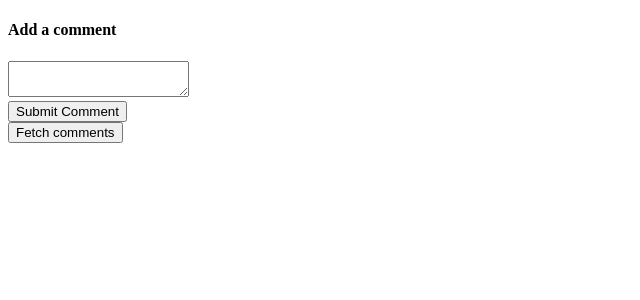
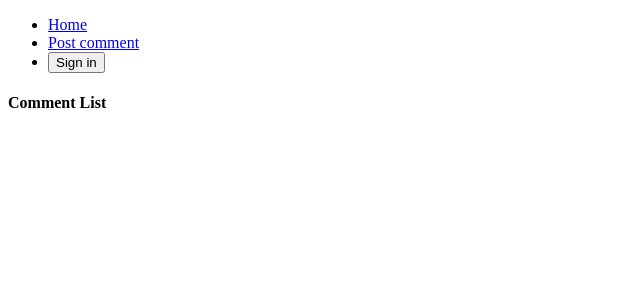
Before and after one commit to danciupeiu/ReactPlaygroundTesting, a React (Create React App) app: page / in a window 1280 px wide. Shown: the top 300 px of the page, without its empty margins (0-640 px from the left). Built offline with nearby package versions, Linux system fonts and the light colour scheme.

Commit message:
HOC initial contribution

```diff
--- a/package.json
+++ b/package.json
@@ -10,6 +10,7 @@
     "react": "^16.9.0",
     "react-dom": "^16.9.0",
     "react-redux": "^7.1.0",
+    "react-router-dom": "^5.0.1",
     "react-scripts": "3.1.0",
     "redux": "^4.0.4",
     "redux-promise": "^0.6.0"
--- a/src/actions/index.js
+++ b/src/actions/index.js
@@ -1,4 +1,4 @@
-import {FETCH_COMMENTS, SAVE_COMMENT} from 'actions/types';
+import {CHANGE_AUTH, FETCH_COMMENTS, SAVE_COMMENT} from 'actions/types';
 import axios from 'axios';
 
 export function saveComment(comment) {
@@ -15,3 +15,10 @@ export function fetchComments() {
         payload: response
     }
 }
+
+export function changeAuth(isLoggedIn) {
+    return {
+        type: CHANGE_AUTH,
+        payload: isLoggedIn
+    }
+}
--- a/src/actions/types.js
+++ b/src/actions/types.js
@@ -1,2 +1,3 @@
 export const SAVE_COMMENT = 'save_comment';
 export const FETCH_COMMENTS = 'fetch_comments';
+export const CHANGE_AUTH = 'change_auth';
--- a/src/components/App.js
+++ b/src/components/App.js
@@ -1,13 +1,57 @@
 import React from 'react';
+import {Link, Route} from 'react-router-dom';
+import {connect} from "react-redux";
 
 import CommentList from './CommentList';
 import CommentBox from './CommentBox';
+import * as actions from 'actions';
 
-export default () => {
-    return (
-        <div>
-            <CommentBox/>
-            <CommentList/>
-        </div>
-    )
+class App extends React.Component {
+
+    renderButton() {
+        let text = '';
+        if (this.props.auth) {
+            text = 'Sign out';
+        } else {
+            text = 'Sign in';
+        }
+        let newAuthState = !this.props.auth;
+        return (
+            <button onClick={() => this.props.changeAuth(newAuthState)}>{text}</button>
+        )
+    }
+
+    renderHeader = () => {
+        return (
+            <ul>
+                <li>
+                    <Link to="/">Home</Link>
+                </li>
+                <li>
+                    <Link to="/post">Post comment</Link>
+                </li>
+                <li>
+                    {this.renderButton()}
+                </li>
+            </ul>
+        )
+    };
+
+    render() {
+        return (
+            <div>
+                {this.renderHeader()}
+                <Route path="/post" component={CommentBox}/>
+                <Route path="/" exact component={CommentList}/>
+            </div>
+        )
+    }
 }
+
+const mapStateToProps = (state) => {
+    return {
+        auth: state.auth
+    }
+};
+
+export default connect(mapStateToProps, actions)(App);
--- a/src/components/CommentBox.js
+++ b/src/components/CommentBox.js
@@ -1,6 +1,7 @@
 import React from 'react';
-import {saveComment,fetchComments} from 'actions';
+import {fetchComments, saveComment} from 'actions';
 import {connect} from "react-redux";
+import requireAuth from 'components/requireAuth';
 
 class CommentBox extends React.Component {
 
@@ -17,6 +18,9 @@ class CommentBox extends React.Component {
     };
 
     render() {
+        if (this.props.auth) {
+
+        }
         return (
             <div>
                 <form onSubmit={this.handleSubmit}>
@@ -31,7 +35,7 @@ class CommentBox extends React.Component {
 
                 </form>
                 <button className="fetch-comments"
-                    onClick={this.props.fetchComments}>
+                        onClick={this.props.fetchComments}>
                     Fetch comments
                 </button>
             </div>
@@ -40,4 +44,4 @@ class CommentBox extends React.Component {
 
 }
 
-export default connect(null, {saveComment, fetchComments})(CommentBox);
+export default connect(null, {saveComment, fetchComments})(requireAuth(CommentBox));
--- a/src/components/CommentList.js
+++ b/src/components/CommentList.js
@@ -12,6 +12,7 @@ class ComponentList extends React.Component {
     render = () => {
         return (
             <div>
+                <h4>Comment List</h4>
                 <ul>
                     {this.renderComments()}
                 </ul>
--- /dev/null
+++ b/src/components/requireAuth.js
@@ -0,0 +1,35 @@
+import React from 'react';
+import {connect} from "react-redux";
+
+export default (ChildComponent) => {
+    class ComposedComponent extends React.Component {
+
+        shouldNavigateAway() {
+            if (!this.props.auth) {
+                this.props.history.push('/');
+            }
+        }
+
+        componentDidMount() {
+            this.shouldNavigateAway();
+        }
+
+        componentDidUpdate() {
+            this.shouldNavigateAway();
+        }
+
+        render() {
+            return (
+                <ChildComponent {...this.props}/>
+            );
+        }
+    }
+
+    const mapStateToProps = (state) => {
+        return {
+            auth: state.auth
+        }
+    };
+
+    return connect(mapStateToProps)(ComposedComponent);
+};
--- a/src/index.js
+++ b/src/index.js
@@ -2,9 +2,12 @@ import React from 'react';
 import ReactDOM from 'react-dom';
 import App from './components/App';
 import Root from 'Root';
+import {BrowserRouter, Route} from 'react-router-dom';
 
 ReactDOM.render(
     <Root>
-        <App/>
+        <BrowserRouter>
+            <Route path="/" component={App}/>
+        </BrowserRouter>
     </Root>,
     document.querySelector('#root'));
--- /dev/null
+++ b/src/reducers/auth.js
@@ -0,0 +1,11 @@
+import {CHANGE_AUTH} from "actions/types";
+
+export default function (state = false, action) {
+    switch (action.type) {
+        case CHANGE_AUTH:
+            return action.payload;
+        default:
+            return state;
+
+    }
+}
--- a/src/reducers/index.js
+++ b/src/reducers/index.js
@@ -1,6 +1,8 @@
 import {combineReducers} from "redux";
 import commentsReducer from 'reducers/comments';
+import authReducer from 'reducers/auth';
 
 export default combineReducers({
-    comments: commentsReducer
+    comments: commentsReducer,
+    auth: authReducer
 });
```
Also changed, not shown: 1 other file (tests, documents, lock files or other folders).
